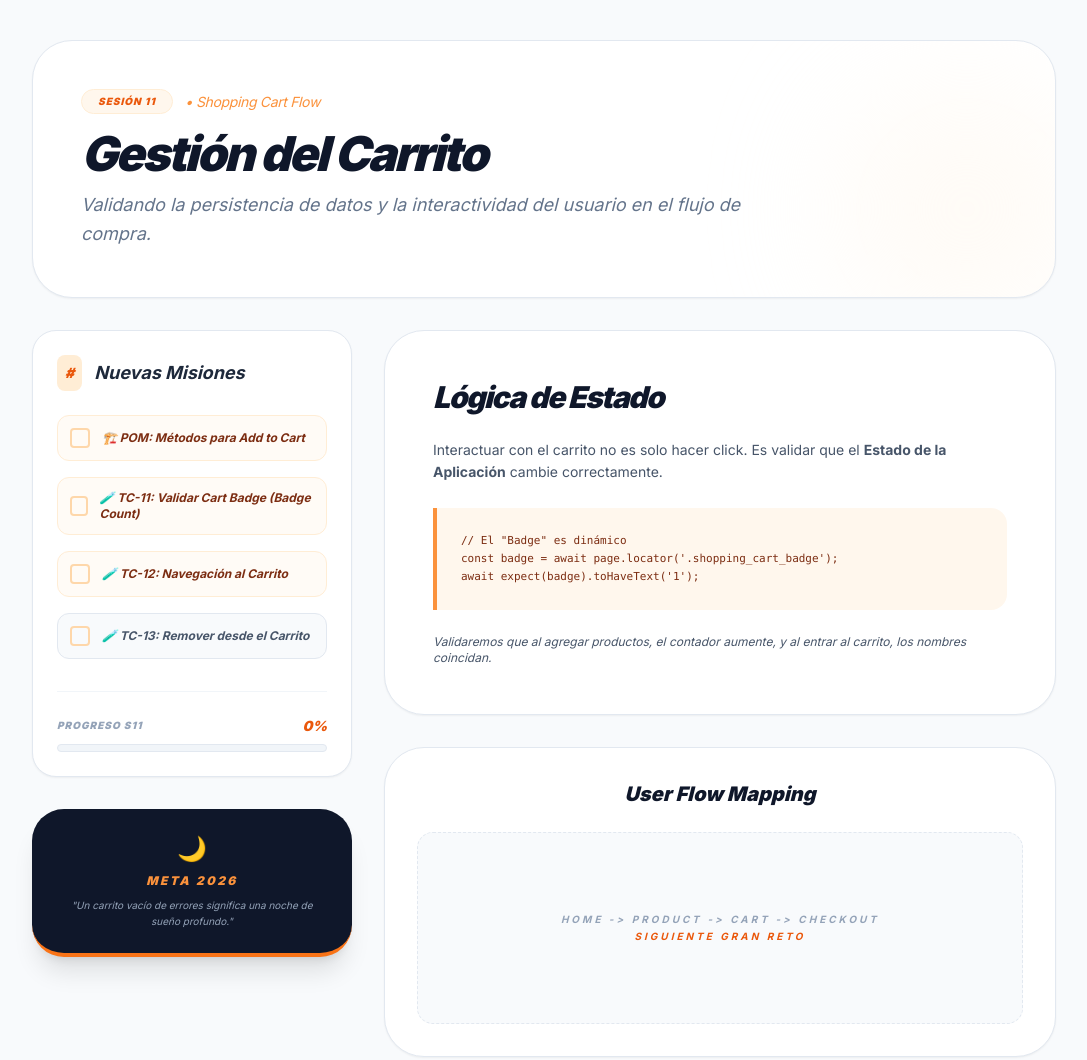
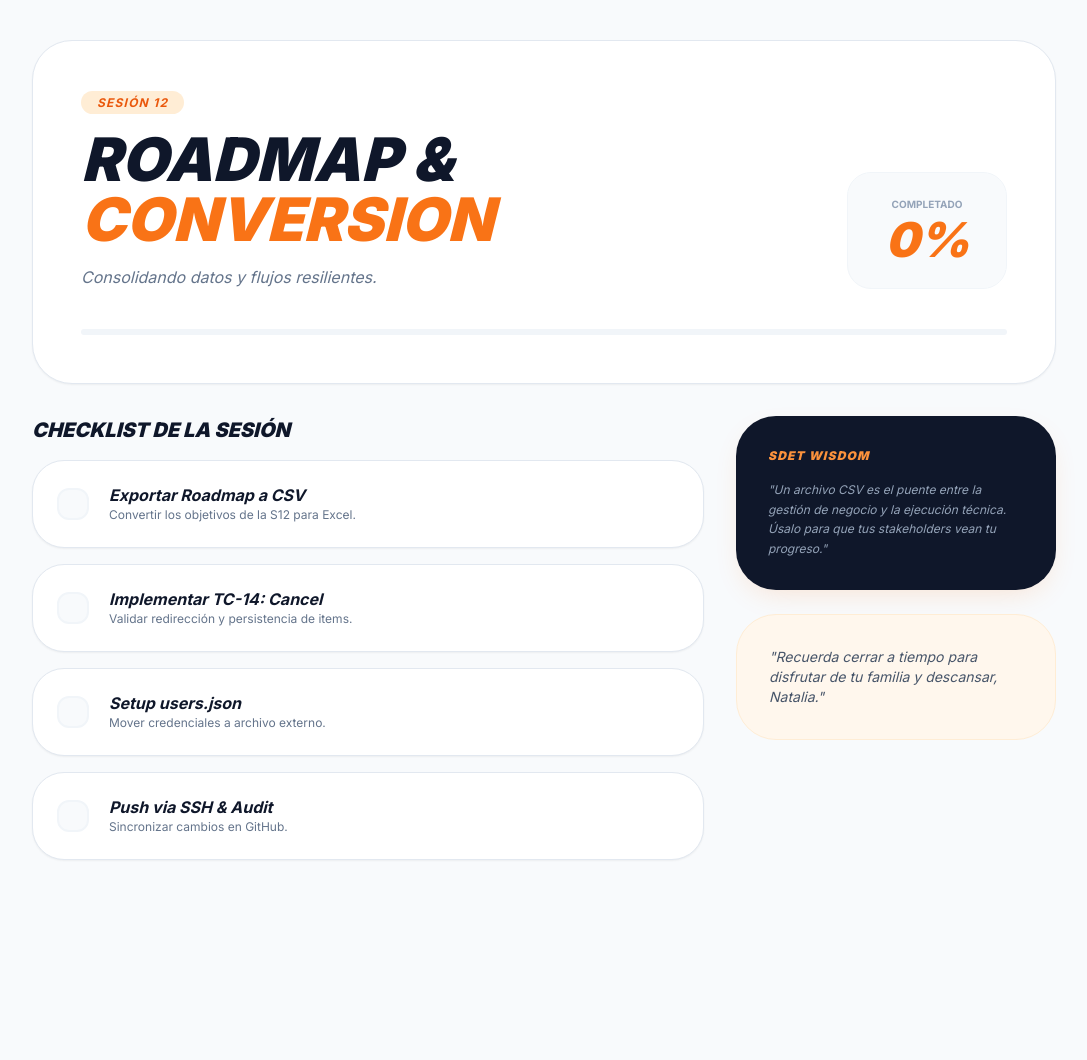
Before and after one commit to nataliacamero/qa-journey, a website: page control-panel/index.html in a window 1280 px wide. Shown: the whole page, without its empty margins (96-1183 px from the left). After the commit the page ends 900 px from the top, so only its background shows below. Drawn offline with nearby package versions, Linux system fonts and the light colour scheme.

Commit message:
docs: Update dashboard for Session 12 with roadmap and conversion focus

```diff
--- a/control-panel/index.html
+++ b/control-panel/index.html
@@ -3,13 +3,15 @@
   <head>
     <meta charset="UTF-8" />
     <meta name="viewport" content="width=device-width, initial-scale=1.0" />
-    <title>Panel de Control - Sesión 11 | Natalia Camero</title>
+    <title>Dashboard S12 | Natalia Camero</title>
     <script src="https://cdn.tailwindcss.com"></script>
-    <script src="https://cdn.jsdelivr.net/npm/chart.js"></script>
     <style>
       @import url("https://fonts.googleapis.com/css2?family=Inter:wght@300;400;600;700;900&display=swap");
       body {
         font-family: "Inter", sans-serif;
+      }
+      .orange-glow {
+        box-shadow: 0 10px 30px -10px rgba(249, 115, 22, 0.2);
       }
     </style>
   </head>
@@ -17,221 +19,173 @@
     class="bg-slate-50 min-h-screen p-4 md:p-10 flex justify-center items-start text-slate-800"
   >
     <div class="max-w-5xl w-full space-y-8">
-      <!-- HEADER SESIÓN 11: SHOPPING CART (DISEÑO SUAVE) -->
+      <!-- HEADER -->
       <header
         class="bg-white rounded-[2.5rem] p-8 md:p-12 shadow-sm border border-slate-200 relative overflow-hidden"
       >
-        <div class="relative z-10">
-          <div class="flex items-center space-x-3 mb-4">
+        <div
+          class="relative z-10 flex flex-col md:flex-row md:items-end justify-between gap-6"
+        >
+          <div>
             <span
-              class="bg-orange-50 px-4 py-1 rounded-full text-[10px] font-black text-orange-600 uppercase tracking-widest border border-orange-100 italic"
-              >Sesión 11</span
+              class="bg-orange-100 text-orange-600 px-4 py-1 rounded-full text-xs font-bold uppercase tracking-widest italic"
+              >Sesión 12</span
             >
-            <span
-              class="text-orange-400 text-sm italic font-medium tracking-tight"
-              >• Shopping Cart Flow</span
+            <h1
+              class="text-4xl md:text-6xl font-black text-slate-900 leading-none mt-4 italic uppercase"
             >
-          </div>
-          <h1
-            class="text-4xl md:text-5xl font-black text-slate-900 tracking-tighter italic"
-          >
-            Gestión del Carrito
+              ROADMAP &<br /><span class="text-orange-500">CONVERSION</span>
             </h1>
-          <p
-            class="text-slate-500 mt-3 text-lg max-w-2xl leading-relaxed italic"
-          >
-            Validando la persistencia de datos y la interactividad del usuario
-            en el flujo de compra.
+            <p class="text-slate-500 mt-4 font-medium italic">
+              Consolidando datos y flujos resilientes.
             </p>
           </div>
-        <!-- Decoración sutil -->
           <div
-          class="absolute -right-10 -bottom-10 w-64 h-64 bg-orange-50 rounded-full blur-3xl opacity-50"
+            class="bg-slate-50 p-6 rounded-3xl border border-slate-100 text-center min-w-[160px]"
+          >
+            <p class="text-[10px] font-bold text-slate-400 uppercase mb-1">
+              Completado
+            </p>
+            <p
+              id="progress-text"
+              class="text-5xl font-black text-orange-500 italic"
+            >
+              0%
+            </p>
+          </div>
+        </div>
+        <div
+          class="w-full bg-slate-100 h-1.5 rounded-full mt-10 overflow-hidden"
+        >
+          <div
+            id="progress-bar"
+            class="bg-orange-500 h-full transition-all duration-1000 w-0"
           ></div>
+        </div>
       </header>
 
-      <main class="grid grid-cols-1 lg:grid-cols-3 gap-8">
-        <div class="lg:col-span-1 space-y-8">
-          <!-- MISIONES DEL CARRITO -->
-          <section
-            class="bg-white rounded-3xl p-6 shadow-sm border border-slate-200"
-          >
-            <h2
-              class="text-lg font-bold text-slate-800 mb-6 flex items-center italic"
-            >
-              <span
-                class="bg-orange-100 text-orange-600 p-2 rounded-lg mr-3 font-black text-sm"
-                >#</span
-              >
-              Nuevas Misiones
+      <main class="grid grid-cols-1 lg:grid-cols-12 gap-8">
+        <div class="lg:col-span-8 space-y-4">
+          <h2 class="text-xl font-black text-slate-900 italic uppercase">
+            Checklist de la Sesión
           </h2>
 
-            <div class="space-y-4 mb-8" id="todo-list">
           <div
-                class="flex items-center p-3 bg-orange-50/50 rounded-xl border border-orange-100 hover:border-orange-300 transition-all cursor-pointer group"
             onclick="toggleTask(0)"
+            class="group bg-white p-6 rounded-[2rem] border border-slate-200 shadow-sm hover:border-orange-200 transition-all cursor-pointer flex items-center space-x-5"
           >
             <div
-                  class="w-5 h-5 rounded border-2 border-orange-200 flex items-center justify-center"
               id="check-0"
+              class="w-8 h-8 rounded-xl border-2 border-slate-100 flex items-center justify-center transition-all bg-slate-50"
             ></div>
-                <label
-                  class="ml-3 text-xs font-bold text-orange-900 italic cursor-pointer"
-                  >🏗️ POM: Métodos para Add to Cart</label
-                >
-              </div>
-              <div
-                class="flex items-center p-3 bg-orange-50/50 rounded-xl border border-orange-100 hover:border-orange-300 transition-all cursor-pointer group"
-                onclick="toggleTask(1)"
-              >
-                <div
-                  class="w-5 h-5 rounded border-2 border-orange-200 flex items-center justify-center"
-                  id="check-1"
-                ></div>
-                <label
-                  class="ml-3 text-xs font-bold text-orange-900 italic cursor-pointer"
-                  >🧪 TC-11: Validar Cart Badge (Badge Count)</label
-                >
-              </div>
-              <div
-                class="flex items-center p-3 bg-orange-50/50 rounded-xl border border-orange-100 hover:border-orange-300 transition-all cursor-pointer group"
-                onclick="toggleTask(2)"
-              >
-                <div
-                  class="w-5 h-5 rounded border-2 border-orange-200 flex items-center justify-center"
-                  id="check-2"
-                ></div>
-                <label
-                  class="ml-3 text-xs font-bold text-orange-900 italic cursor-pointer"
-                  >🧪 TC-12: Navegación al Carrito</label
-                >
-              </div>
-              <div
-                class="flex items-center p-3 bg-slate-50 rounded-xl border border-slate-200 hover:border-orange-200 transition-all cursor-pointer group"
-                onclick="toggleTask(3)"
-              >
-                <div
-                  class="w-5 h-5 rounded border-2 border-slate-200 flex items-center justify-center"
-                  id="check-3"
-                ></div>
-                <label
-                  class="ml-3 text-xs font-bold text-slate-600 italic cursor-pointer"
-                  >🧪 TC-13: Remover desde el Carrito</label
-                >
+            <div class="flex-1">
+              <h3 class="font-bold text-slate-900 leading-tight italic">
+                Exportar Roadmap a CSV
+              </h3>
+              <p class="text-xs text-slate-500 mt-0.5">
+                Convertir los objetivos de la S12 para Excel.
+              </p>
             </div>
           </div>
 
-            <div class="pt-6 border-t border-slate-100">
-              <div class="flex justify-between items-center mb-2">
-                <span
-                  class="text-[10px] font-black text-slate-400 uppercase tracking-widest italic"
-                  >Progreso S11</span
+          <div
+            onclick="toggleTask(1)"
+            class="group bg-white p-6 rounded-[2rem] border border-slate-200 shadow-sm hover:border-orange-200 transition-all cursor-pointer flex items-center space-x-5"
           >
-                <span
-                  id="progress-text"
-                  class="text-sm font-black text-orange-600 italic"
-                  >0%</span
+            <div
+              id="check-1"
+              class="w-8 h-8 rounded-xl border-2 border-slate-100 flex items-center justify-center transition-all bg-slate-50"
+            ></div>
+            <div class="flex-1">
+              <h3 class="font-bold text-slate-900 leading-tight italic">
+                Implementar TC-14: Cancel
+              </h3>
+              <p class="text-xs text-slate-500 mt-0.5">
+                Validar redirección y persistencia de items.
+              </p>
+            </div>
+          </div>
+
+          <div
+            onclick="toggleTask(2)"
+            class="group bg-white p-6 rounded-[2rem] border border-slate-200 shadow-sm hover:border-orange-200 transition-all cursor-pointer flex items-center space-x-5"
           >
+            <div
+              id="check-2"
+              class="w-8 h-8 rounded-xl border-2 border-slate-100 flex items-center justify-center transition-all bg-slate-50"
+            ></div>
+            <div class="flex-1">
+              <h3 class="font-bold text-slate-900 leading-tight italic">
+                Setup users.json
+              </h3>
+              <p class="text-xs text-slate-500 mt-0.5">
+                Mover credenciales a archivo externo.
+              </p>
+            </div>
+          </div>
+
+          <div
+            onclick="toggleTask(3)"
+            class="group bg-white p-6 rounded-[2rem] border border-slate-200 shadow-sm hover:border-orange-200 transition-all cursor-pointer flex items-center space-x-5"
+          >
+            <div
+              id="check-3"
+              class="w-8 h-8 rounded-xl border-2 border-slate-100 flex items-center justify-center transition-all bg-slate-50"
+            ></div>
+            <div class="flex-1">
+              <h3 class="font-bold text-slate-900 leading-tight italic">
+                Push via SSH & Audit
+              </h3>
+              <p class="text-xs text-slate-500 mt-0.5">
+                Sincronizar cambios en GitHub.
+              </p>
+            </div>
+          </div>
+        </div>
+
+        <div class="lg:col-span-4 space-y-6">
+          <div class="bg-slate-900 rounded-[2.5rem] p-8 text-white orange-glow">
+            <h3
+              class="text-orange-400 font-black italic text-xs uppercase mb-4 tracking-widest"
+            >
+              SDET Wisdom
+            </h3>
+            <p class="text-slate-400 text-xs leading-relaxed italic">
+              "Un archivo CSV es el puente entre la gestión de negocio y la
+              ejecución técnica. Úsalo para que tus stakeholders vean tu
+              progreso."
+            </p>
           </div>
           <div
-                class="w-full bg-slate-100 h-2 rounded-full overflow-hidden p-0.5 border border-slate-200"
+            class="bg-orange-50 rounded-[2.5rem] p-8 border border-orange-100"
           >
-                <div
-                  id="progress-bar"
-                  class="bg-orange-500 h-full transition-all rounded-full"
-                  style="width: 0%"
-                ></div>
-              </div>
-            </div>
-          </section>
-
-          <section
-            class="bg-slate-900 rounded-[2rem] p-6 shadow-xl text-white text-center border-b-4 border-orange-500"
-          >
-            <span class="text-2xl mb-2 block">🌙</span>
-            <h2
-              class="text-xs font-black uppercase tracking-[0.2em] mb-2 italic text-orange-400"
-            >
-              Meta 2026
-            </h2>
-            <p class="text-slate-400 text-[10px] italic leading-relaxed">
-              "Un carrito vacío de errores significa una noche de sueño
-              profundo."
+            <p class="text-slate-600 text-sm italic font-medium">
+              "Recuerda cerrar a tiempo para disfrutar de tu familia y
+              descansar, Natalia."
             </p>
-          </section>
-        </div>
-
-        <div class="lg:col-span-2 space-y-8">
-          <!-- TEORÍA DEL CARRITO -->
-          <article
-            class="bg-white rounded-[2.5rem] p-8 md:p-12 shadow-sm border border-slate-200"
-          >
-            <h2
-              class="text-3xl font-black text-slate-900 mb-6 italic tracking-tighter text-orange-600"
-            >
-              Lógica de Estado
-            </h2>
-            <div class="space-y-6 text-slate-600 text-sm leading-relaxed">
-              <p>
-                Interactuar con el carrito no es solo hacer click. Es validar
-                que el <strong>Estado de la Aplicación</strong> cambie
-                correctamente.
-              </p>
-              <div
-                class="bg-orange-50 border-l-4 border-orange-400 p-6 rounded-r-2xl font-mono text-[11px] text-orange-900"
-              >
-                // El "Badge" es dinámico<br />
-                const badge = await page.locator('.shopping_cart_badge');<br />
-                await expect(badge).toHaveText('1');
-              </div>
-              <p class="italic text-xs font-medium">
-                Validaremos que al agregar productos, el contador aumente, y al
-                entrar al carrito, los nombres coincidan.
-              </p>
-            </div>
-          </article>
-
-          <div
-            class="bg-white rounded-[2.5rem] p-8 shadow-sm border border-slate-200 text-center"
-          >
-            <h2
-              class="text-xl font-black text-slate-900 mb-6 italic text-orange-600"
-            >
-              User Flow Mapping
-            </h2>
-            <div
-              class="h-48 flex items-center justify-center bg-slate-50 rounded-2xl border border-dashed border-slate-200"
-            >
-              <p
-                class="text-[10px] text-slate-400 font-bold uppercase tracking-[0.3em] px-10 leading-relaxed italic text-center"
-              >
-                Home -> Product -> Cart -> Checkout <br />
-                <span class="text-orange-600">Siguiente Gran Reto</span>
-              </p>
-            </div>
           </div>
         </div>
       </main>
     </div>
 
     <script>
-      const STORAGE_KEY = "natalia-s11-tasks";
       let tasks = [false, false, false, false];
-
       function toggleTask(i) {
         tasks[i] = !tasks[i];
         updateUI();
-        save();
       }
-
       function updateUI() {
         tasks.forEach((t, i) => {
           const el = document.getElementById(`check-${i}`);
-          if (!el) return;
-          el.innerHTML = t ? "✓" : "";
-          el.className = t
-            ? "w-5 h-5 rounded border-2 border-orange-500 bg-orange-500 flex items-center justify-center text-white text-[10px]"
-            : "w-5 h-5 rounded border-2 border-orange-200 flex items-center justify-center";
+          if (t) {
+            el.innerHTML = "✓";
+            el.className =
+              "w-8 h-8 rounded-xl bg-orange-500 border-orange-500 flex items-center justify-center text-white font-bold transition-all shadow-lg shadow-orange-100";
+          } else {
+            el.innerHTML = "";
+            el.className =
+              "w-8 h-8 rounded-xl border-2 border-slate-100 flex items-center justify-center transition-all bg-slate-50";
+          }
         });
         const p = Math.round(
           (tasks.filter((t) => t).length / tasks.length) * 100,
@@ -239,16 +193,6 @@
         document.getElementById("progress-bar").style.width = p + "%";
         document.getElementById("progress-text").innerText = p + "%";
       }
-
-      function save() {
-        localStorage.setItem(STORAGE_KEY, JSON.stringify(tasks));
-      }
-
-      window.onload = function () {
-        const saved = localStorage.getItem(STORAGE_KEY);
-        if (saved) tasks = JSON.parse(saved);
-        updateUI();
-      };
     </script>
   </body>
 </html>
```
Also changed, not shown: 2 other files. Lines whose indentation alone changed are shown as unchanged.
